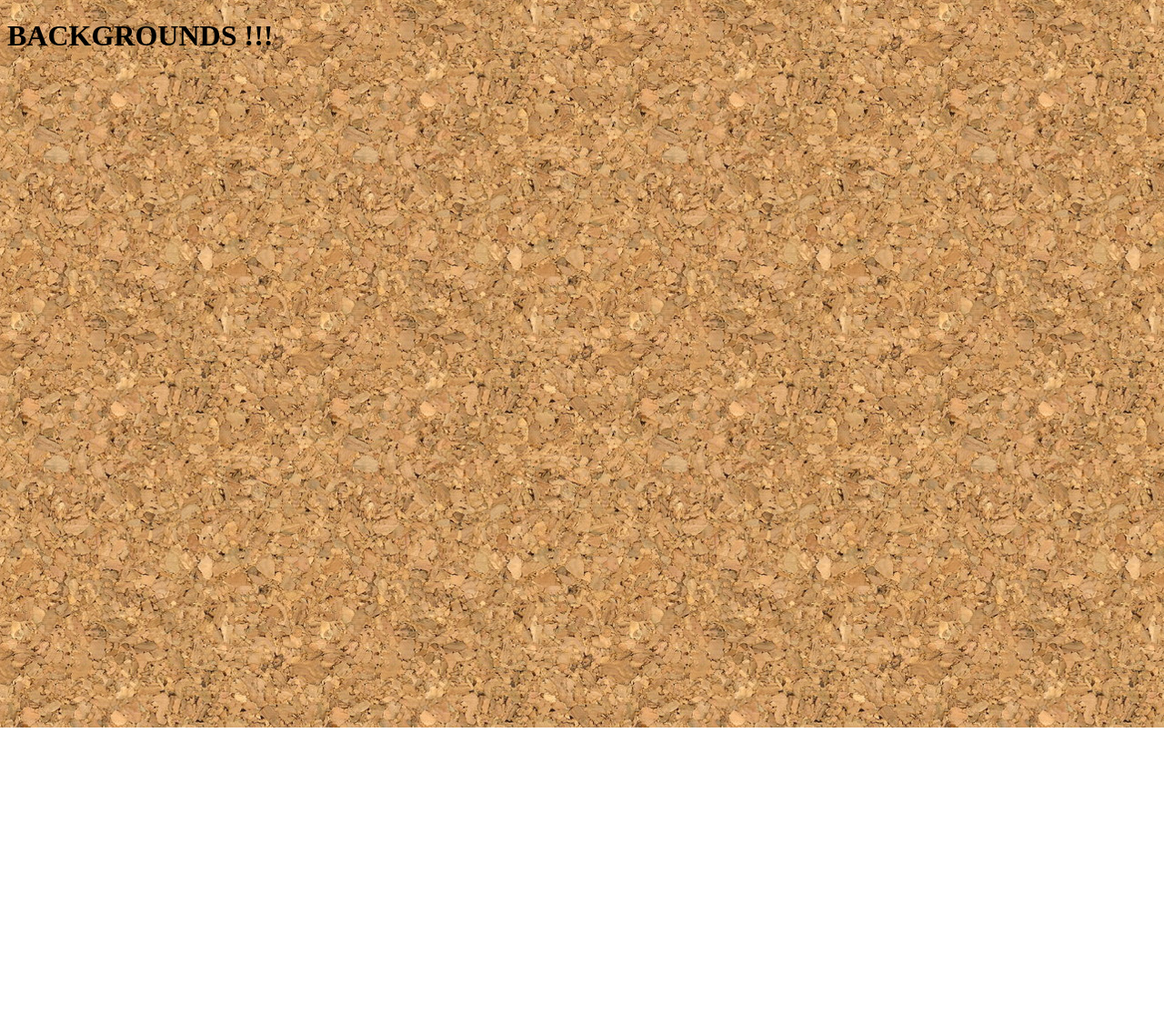
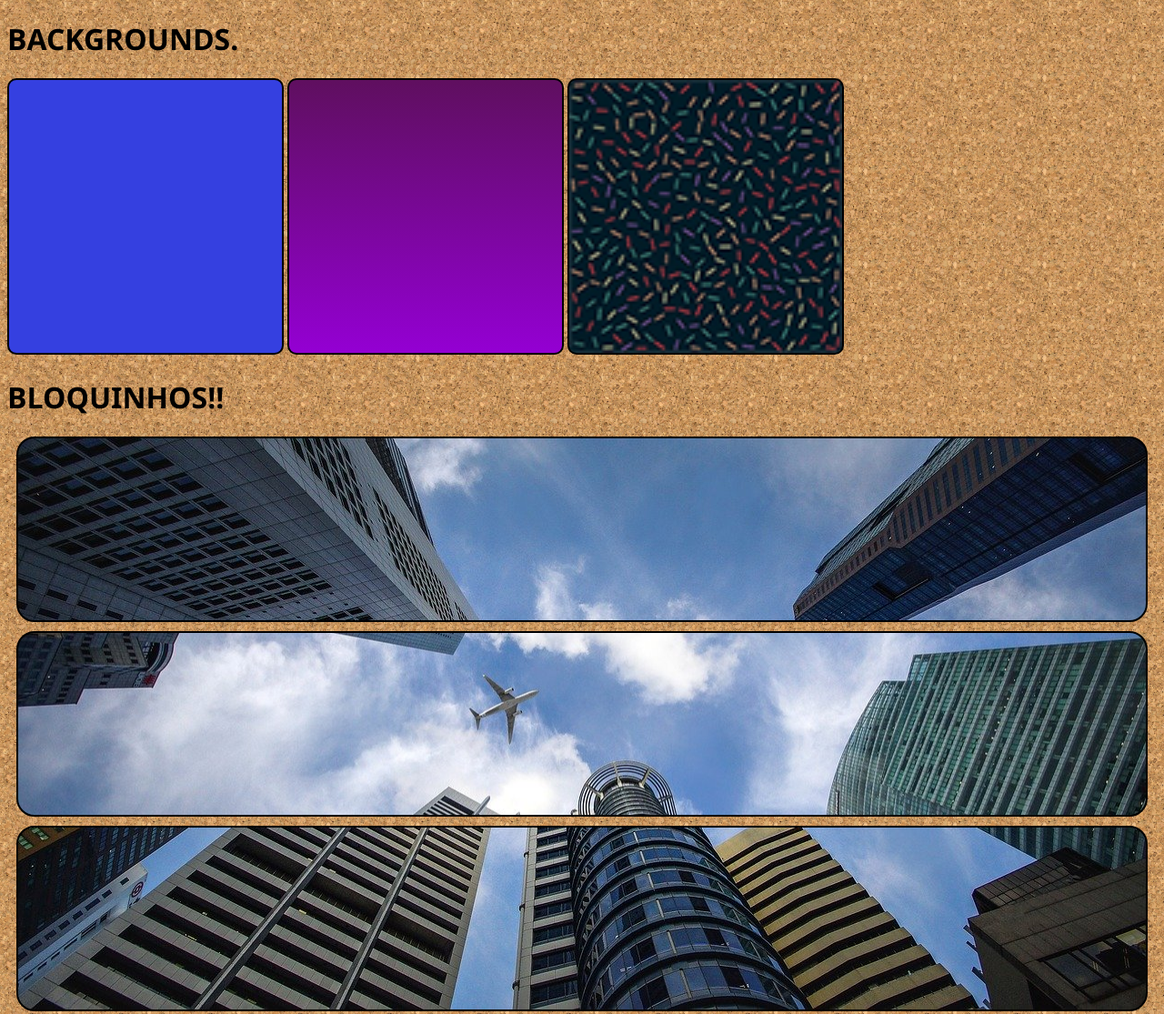
Before and after one commit to vikitwinkie/Estudos, a plain HTML site: page Exercícios/Módulo 3/index.html in a window 1280 px wide. Shown: the top 1115 px of the page at 91% size. Before the commit the page ends 800 px from the top, so only its background shows below. Drawn offline with Linux system fonts and the light colour scheme.

Commit message:
update with two exercises in one page. maybe three?

```diff
--- a/Exercícios/Módulo 3/index.html
+++ b/Exercícios/Módulo 3/index.html
@@ -8,10 +8,44 @@
     <title>Execícios LOL</title>
 </head>
 <body>
-    <div class="header">
-            <h1> BACKGROUNDS !!! </h1>
-    </div>
+            <main class="1">
+                <header>
+                    <h1>BACKGROUNDS.</h1>
+                    <article>
+                        <div class="quadrado" id="q1">
 
+                        </div>
+                        <div class="quadrado" id="q2">
 
+                        </div>
+                        <div class="quadrado" id="q3">
+
+                        </div>
+                    </article>
+                </header>
+            </main>
+
+            <main class="2">
+                <head>
+                    <h1>BLOQUINHOS!!</h1>
+                </head>
+                <article>
+                    <div class="bloco" id="b1">
+
+                    </div>
+
+                    <div class="bloco" id="b2">
+
+                    </div>
+
+                    <div class="bloco" id="b3">
+
+                    </div>
+
+                    <div class="bloco" id="b4">
+
+                    </div>
+                </article>
+            </main>
 </body>
 </html>
--- a/Exercícios/Módulo 3/style.css
+++ b/Exercícios/Módulo 3/style.css
@@ -3,4 +3,54 @@
 
 body{
     background-image: url(imagens/wallpaper001.jpg) ;
+    background-size: 100px 100px;
+    background-repeat: round;
 }
+
+
+h1{
+    font-family: 'Segoe UI', Tahoma, Geneva, Verdana, sans-serif;
+}
+div.quadrado {
+    display: inline-block;
+    border: 2px solid black;
+    border-radius: 10px;
+    width: 300px;
+    height: 300px;
+    background-color: blue;
+}
+
+    div#q1{
+        background-color: rgb(53, 64, 224);
+    }
+
+    div#q2{
+        background-image: linear-gradient(to bottom, rgb(95, 15, 95), darkviolet);
+    }
+
+    div#q3{
+        background-image: url(imagens/pattern001.png);
+        background-size: 100%;
+    }
+
+        div.bloco{
+
+            border: 2px solid black;
+            border-radius: 20px;
+            height: 200px;
+            background-image: url(imagens/wallpaper002.jpg);
+            margin: 10px;
+        }
+
+        div#b1{
+            background-position: left top;
+        }
+        div#b2{
+            background-position: left center;
+        }
+        div#b3{
+            background-position: right bottom;
+        }
+        div#b4{
+            background-position: center center;
+        }
```
